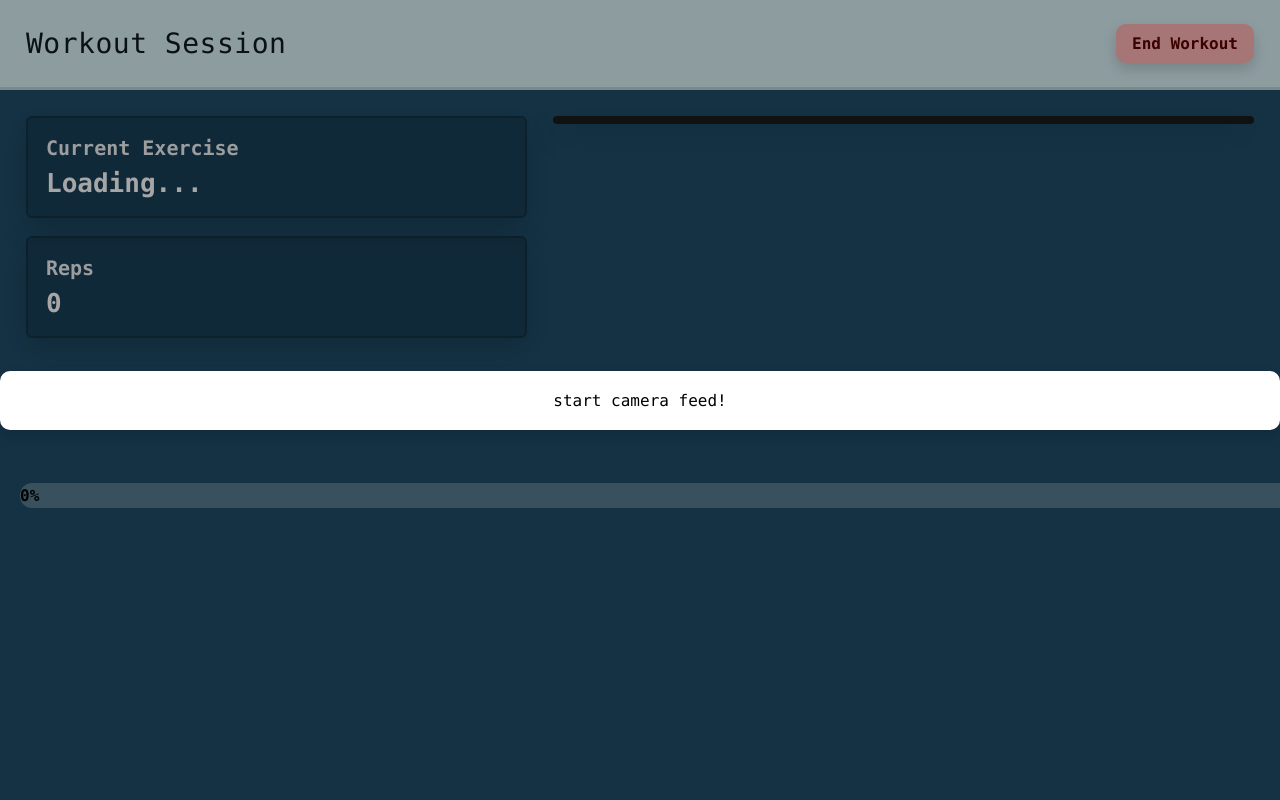
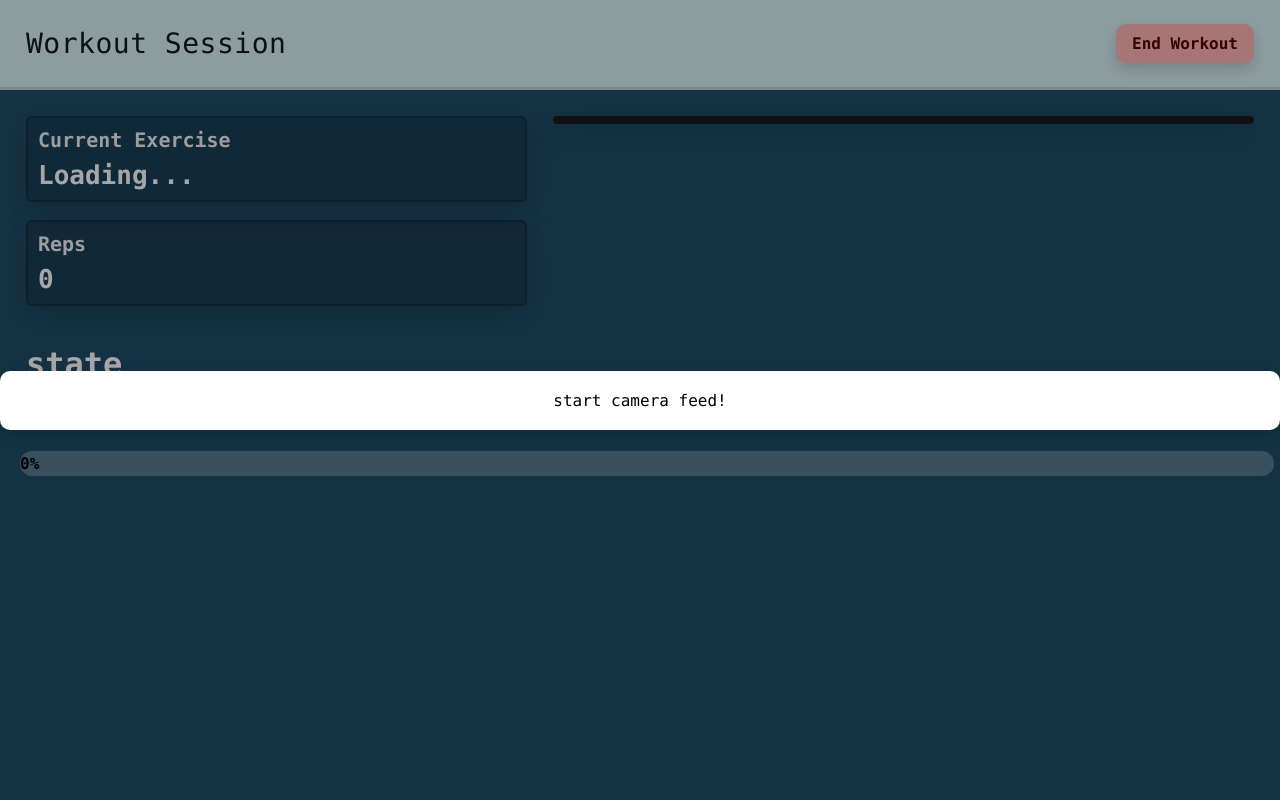
Before and after one commit to pilafnoodle/FitCompass, a Flask app: page /workoutSession in a window 1280 px wide. Run offline with Flask 3, Linux system fonts and the light colour scheme.

Commit message:
fixed the workout session formatting to fit on all screens

```diff
--- a/templates/workoutSession.html
+++ b/templates/workoutSession.html
@@ -83,7 +83,7 @@
       background: var(--card);
       border: 2px solid rgba(0,0,0,.2);
       box-shadow: var(--shadow);
-      padding: 18px;
+      padding: 10px;
       border-radius: 6px;
     }
 
@@ -140,10 +140,10 @@
 
     .exercise-preview{
       position: fixed;
-      bottom: 20px;
+      bottom: 100px;
       left: 20px;
-      width: 700px;
-      height: 350px;
+      width: 630px;
+      height: 310px;
       background: rgba(0,0,0,.25);
       border-radius: 12px;
       padding: 8px;
@@ -184,7 +184,7 @@
 
     /*workout progress bar*/
     .total-rep-bar{
-      width: 100%;
+      width: 98%;
       height: 25px;
       background: rgba(255,255,255,.25);
       border-radius: 12px;
```
